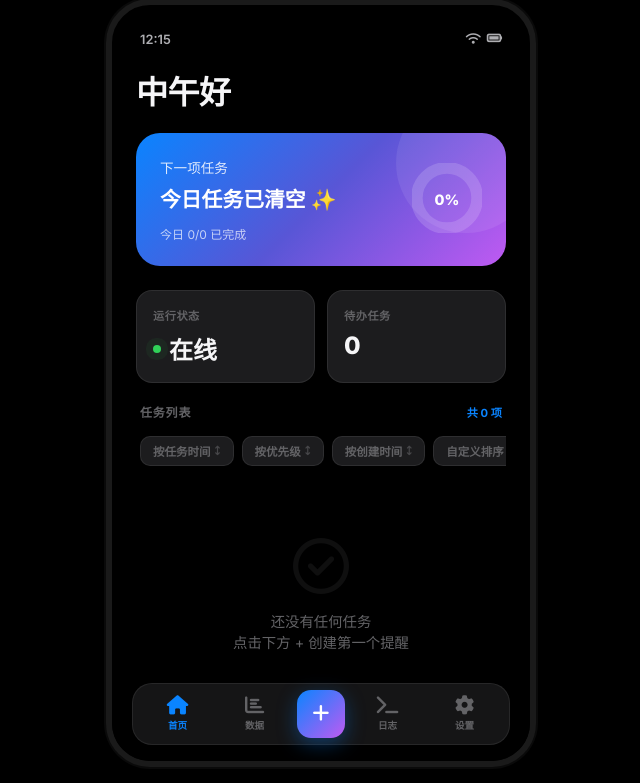
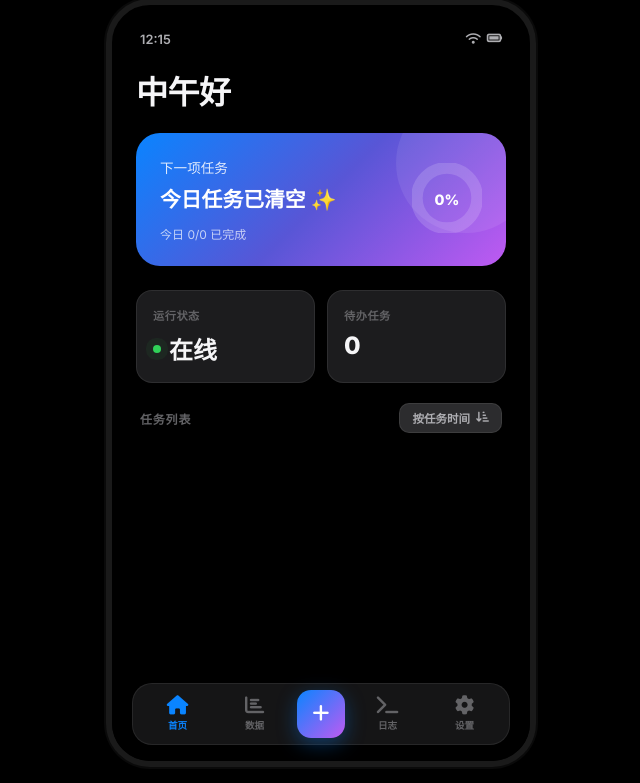
Before and after one commit to mygaga2024/reminder, a Flask app: page / in a window 1280 px wide. Shown: the part 17-800 px from the top of the page, without its empty margins (319-959 px from the left). Run offline with Flask 3, Linux system fonts and the light colour scheme; parts of the project's set-up code (start-up, migrations or seed data) failed here and were passed over; some libraries are stand-ins or nearby versions.

Commit message:
feat: 最终版交互 - 工业级自定义下拉排序菜单与丝滑动画

```diff
--- a/templates/index.html
+++ b/templates/index.html
@@ -251,20 +251,36 @@
 }
 .log-icon.triggered { background: rgba(10,132,255,0.12); color: var(--c-blue); }
 
-/* Sort Chips Container */
-.sort-scroll {
-    display: flex; gap: 8px; overflow-x: auto; padding: 4px; margin-bottom: 8px;
-    scrollbar-width: none; -webkit-overflow-scrolling: touch;
-}
-.sort-scroll::-webkit-scrollbar { display: none; }
-.sort-chip {
-    flex-shrink: 0; background: var(--c-surface); border: 1px solid var(--c-border);
+/* Custom Premium Dropdown */
+.sort-container { position: relative; }
+.sort-trigger {
+    background: var(--c-surface2); border: 1px solid var(--c-border);
     padding: 6px 12px; border-radius: 10px; font-size: 0.72rem; font-weight: 700;
-    color: var(--c-text3); display: flex; align-items: center; gap: 4px; transition: var(--transition);
-}
-.sort-chip.active { background: var(--c-surface2); border-color: var(--c-blue); color: var(--c-blue); }
-.sort-chip i { font-size: 0.6rem; opacity: 0.6; }
-.sort-chip.active i { opacity: 1; }
+    color: var(--c-text2); display: flex; align-items: center; gap: 6px;
+    cursor: pointer; transition: var(--transition); outline: none;
+}
+.sort-trigger:active { transform: scale(0.95); }
+.sort-trigger.active { border-color: var(--c-blue); color: var(--c-blue); }
+
+.sort-menu {
+    position: absolute; top: calc(100% + 8px); right: 0; width: 160px;
+    background: rgba(28, 28, 30, 0.85); backdrop-filter: blur(20px); -webkit-backdrop-filter: blur(20px);
+    border: 1px solid var(--c-border); border-radius: 14px;
+    box-shadow: 0 10px 40px rgba(0,0,0,0.4);
+    z-index: 1000; opacity: 0; transform: translateY(-10px) scale(0.95);
+    pointer-events: none; transition: 0.25s cubic-bezier(0.2, 1, 0.2, 1);
+}
+.sort-menu.show { opacity: 1; transform: translateY(0) scale(1); pointer-events: auto; }
+
+.sort-item {
+    padding: 12px 16px; display: flex; justify-content: space-between; align-items: center;
+    font-size: 0.8rem; font-weight: 600; color: var(--c-text2); cursor: pointer;
+    transition: var(--transition); border-bottom: 1px solid rgba(255,255,255,0.03);
+}
+.sort-item:last-child { border-bottom: none; }
+.sort-item:active { background: rgba(255,255,255,0.05); }
+.sort-item.active { color: var(--c-blue); }
+.sort-item i { font-size: 0.7rem; }
 .log-icon.completed { background: rgba(48,209,88,0.12); color: var(--c-green); }
 .log-body { flex: 1; min-width: 0; }
 .log-body h4 { font-weight: 600; font-size: 0.85rem; margin-bottom: 2px; }
@@ -560,13 +576,17 @@
 
             <div class="section-head">
                 <div class="section-title">任务列表</div>
-                <div class="section-count" id="totalCount">共 0 项</div>
-            </div>
-            <div class="sort-scroll" id="sortGroup">
-                <div class="sort-chip" data-mode="time" onclick="applySort('time')"><span>按任务时间</span><i class="fas fa-arrows-up-down"></i></div>
-                <div class="sort-chip" data-mode="prio" onclick="applySort('prio')"><span>按优先级</span><i class="fas fa-arrows-up-down"></i></div>
-                <div class="sort-chip" data-mode="created" onclick="applySort('created')"><span>按创建时间</span><i class="fas fa-arrows-up-down"></i></div>
-                <div class="sort-chip" data-mode="manual" onclick="applySort('manual')"><span>自定义排序</span><i class="fas fa-fingerprint"></i></div>
+                <div class="sort-container">
+                    <button class="sort-trigger" id="sortTrigger" onclick="toggleSortMenu(event)">
+                        <span id="sortLabel">按任务时间</span><i id="sortIcon" class="fas fa-arrow-down-short-wide"></i>
+                    </button>
+                    <div class="sort-menu" id="sortMenu">
+                        <div class="sort-item" data-mode="time" onclick="applySort('time')"><span>按任务时间</span><i class="fas fa-arrows-up-down"></i></div>
+                        <div class="sort-item" data-mode="prio" onclick="applySort('prio')"><span>按优先级</span><i class="fas fa-arrows-up-down"></i></div>
+                        <div class="sort-item" data-mode="created" onclick="applySort('created')"><span>按创建时间</span><i class="fas fa-arrows-up-down"></i></div>
+                        <div class="sort-item" data-mode="manual" onclick="applySort('manual')"><span>自定义排序</span><i class="fas fa-fingerprint"></i></div>
+                    </div>
+                </div>
             </div>
             <div id="taskContainer"></div>
         </div>
@@ -630,7 +650,7 @@
             </div>
 
             <div class="footer-info">
-                Life Reminder v3.1.0<br>
+                Life Reminder v3.1.1<br>
                 Made with ♥ by mygaga2024
             </div>
         </div>
@@ -876,16 +896,19 @@
     const sortRev = localStorage.getItem('taskSortRev') === 'true';
 
     // Update Control UI
-    document.querySelectorAll('.sort-chip').forEach(c => {
-        const isActive = c.dataset.mode === sortMode;
-        c.classList.toggle('active', isActive);
+    const modeNameMap = { time: '按任务时间', prio: '按优先级', created: '按创建时间', manual: '自定义排序' };
+    document.getElementById('sortLabel').textContent = modeNameMap[sortMode];
+    document.getElementById('sortIcon').className = sortMode === 'manual' ? 'fas fa-fingerprint' : (sortRev ? 'fas fa-arrow-up-wide-short' : 'fas fa-arrow-down-short-wide');
+
+    document.querySelectorAll('.sort-item').forEach(item => {
+        const isActive = item.dataset.mode === sortMode;
+        item.classList.toggle('active', isActive);
+        const icon = item.querySelector('i');
         if (isActive) {
-            const icon = c.querySelector('i');
             if (sortMode === 'manual') icon.className = 'fas fa-fingerprint';
             else icon.className = sortRev ? 'fas fa-arrow-up-wide-short' : 'fas fa-arrow-down-short-wide';
         } else {
-            const icon = c.querySelector('i');
-            if (c.dataset.mode === 'manual') icon.className = 'fas fa-fingerprint';
+            if (item.dataset.mode === 'manual') icon.className = 'fas fa-fingerprint';
             else icon.className = 'fas fa-arrows-up-down';
         }
     });
@@ -985,16 +1008,26 @@
     // Legacy support for dropdown is gone, using cycle via toggleSortCycle
 }
 
+function toggleSortMenu(e) {
+    e.stopPropagation();
+    document.getElementById('sortMenu').classList.toggle('show');
+}
+
+// Global click to close menu
+document.addEventListener('click', () => {
+    const menu = document.getElementById('sortMenu');
+    if (menu) menu.classList.remove('show');
+});
+
 function applySort(mode) {
     let current = localStorage.getItem('taskSortMode') || 'time';
     let rev = localStorage.getItem('taskSortRev') === 'true';
 
     if (current === mode) {
-        // Toggle direction
         localStorage.setItem('taskSortRev', (!rev).toString());
     } else {
         localStorage.setItem('taskSortMode', mode);
-        localStorage.setItem('taskSortRev', 'false'); // Reset to asc for new mode
+        localStorage.setItem('taskSortRev', 'false');
     }
 
     if (mode === 'manual' && !localStorage.getItem('taskManualOrder')) {
@@ -1002,10 +1035,6 @@
         localStorage.setItem('taskManualOrder', JSON.stringify(order));
     }
     paintHome();
-}
-
-function toggleSortCycle() {
-    // Replaced by applySort(mode)
 }
 function dragEnd(e) { e.currentTarget.classList.remove('dragging'); dragSrcId = null; }
 
```
